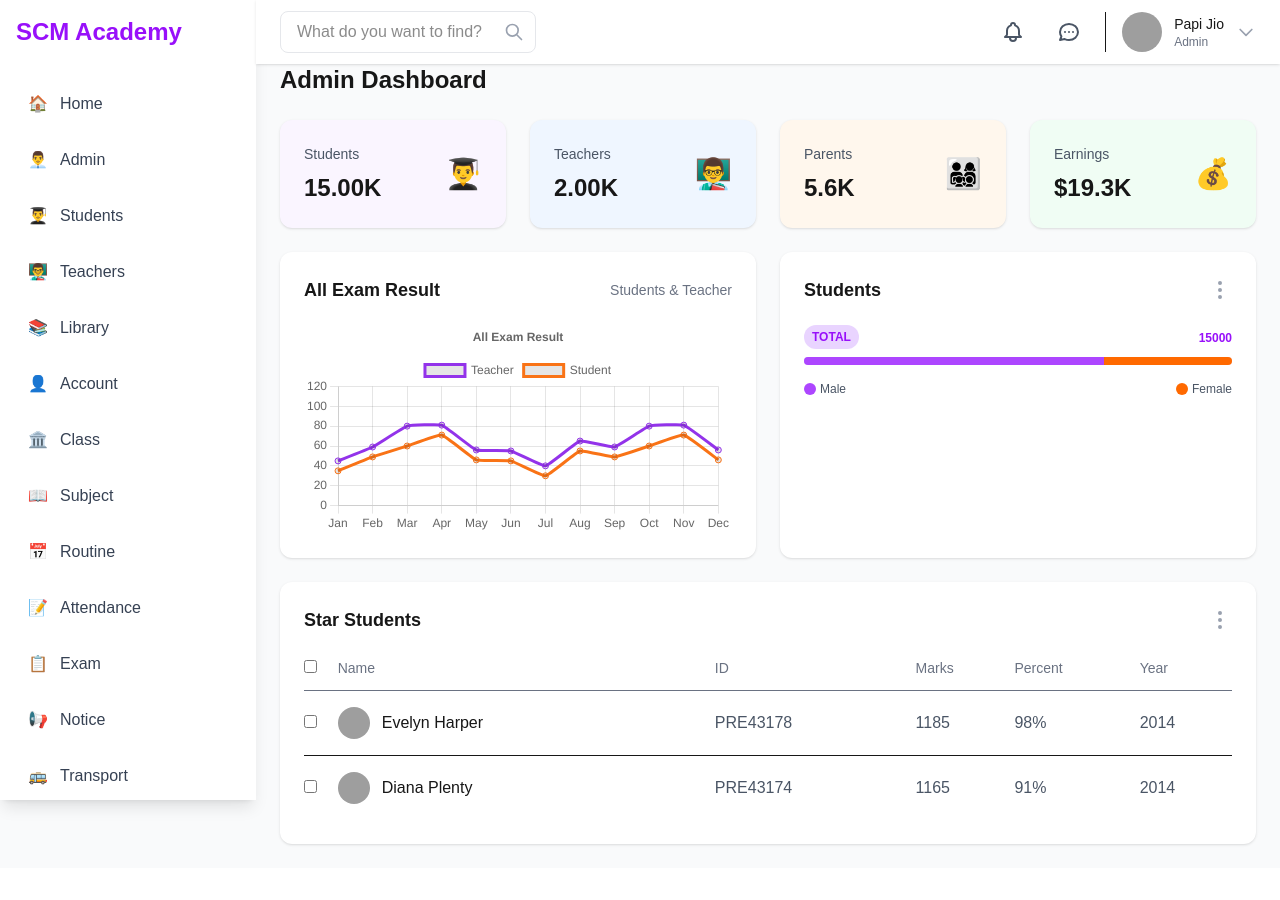
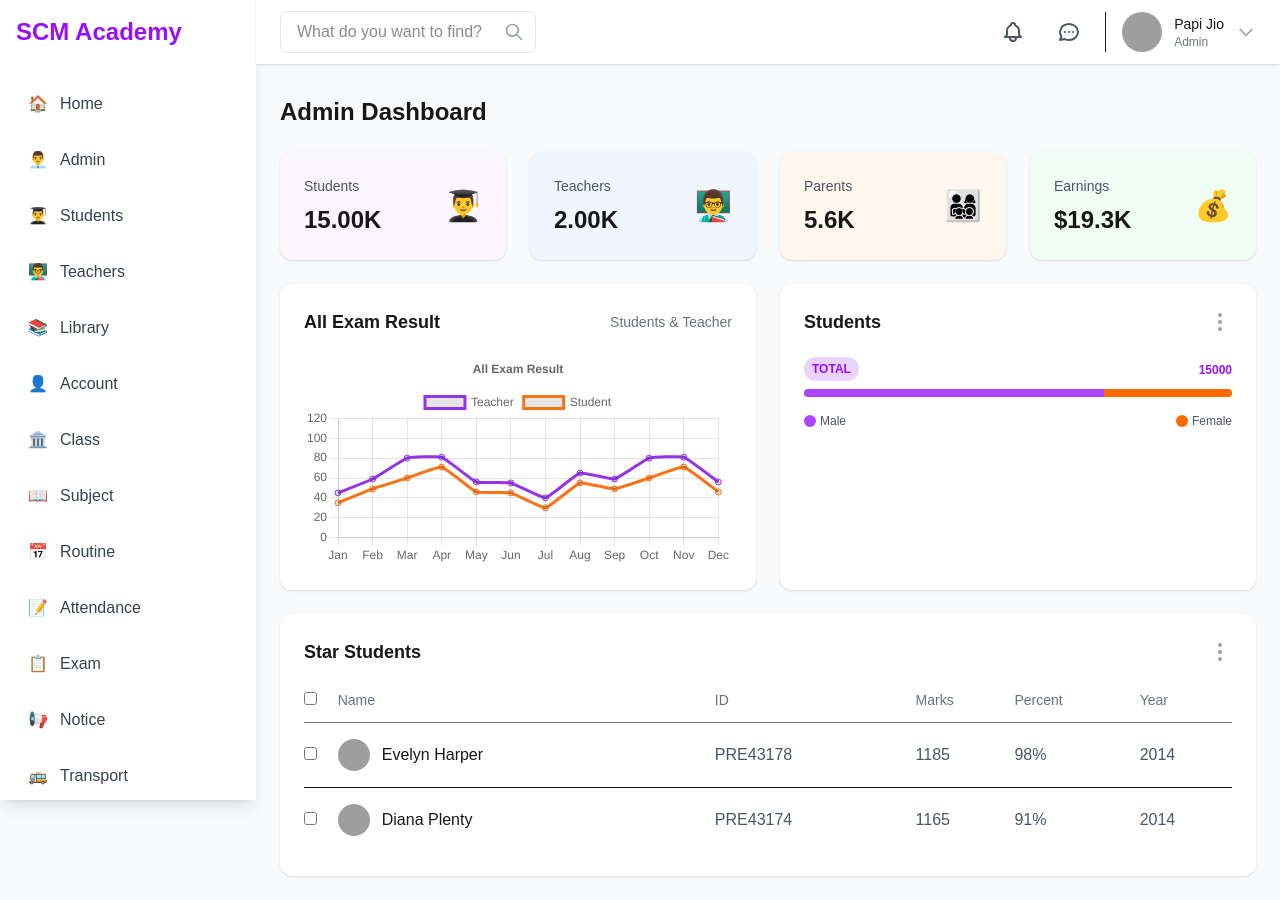
Before and after one commit to Tellu-11/schoolmanagement-fe, a Next.js app: page /dashboard in a window 1280 px wide. Before the commit the page ends 868 px from the top, so only its background shows below. Built offline with nearby package versions, Linux system fonts and the light colour scheme; grey boxes are pictures that could not be loaded.

Commit message:
feat(ci-cd): setup ci/cd and tidying up

```diff
--- a/app/dashboard/page.tsx
+++ b/app/dashboard/page.tsx
@@ -12,7 +12,7 @@ export default function Dashboard() {
     <Header />
 
     <main className="ml-64 pt-16 p-6">
-      <div className="max-w-7xl mx-auto">
+      <div className="max-w-7xl mx-auto mt-8">
         <h1 className="text-2xl font-bold mb-6">Admin Dashboard</h1>
 
         <DashboardStats />
--- a/package.json
+++ b/package.json
@@ -2,11 +2,15 @@
   "name": "schoolmanagement-fe",
   "version": "0.1.0",
   "private": true,
+  "engines": {
+    "node": ">=22 <=24"
+  },
   "scripts": {
     "dev": "next dev",
     "build": "next build",
     "start": "next start",
-    "lint": "next lint"
+    "lint": "next lint",
+    "lint:fix": "next lint --fix"
   },
   "dependencies": {
     "@types/chart.js": "^4.0.1",
```
Also changed, not shown: 1 other file (tests, documents, lock files or other folders).
